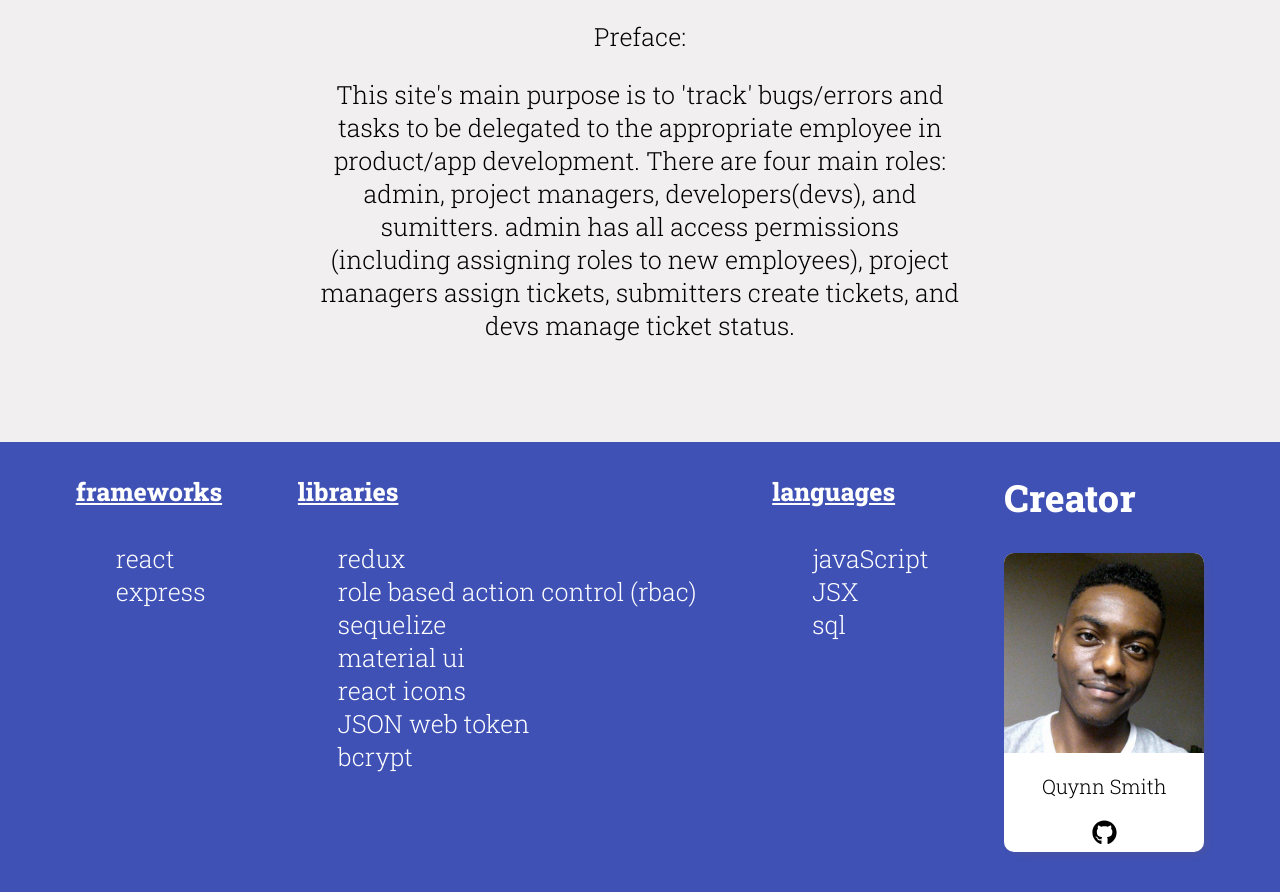
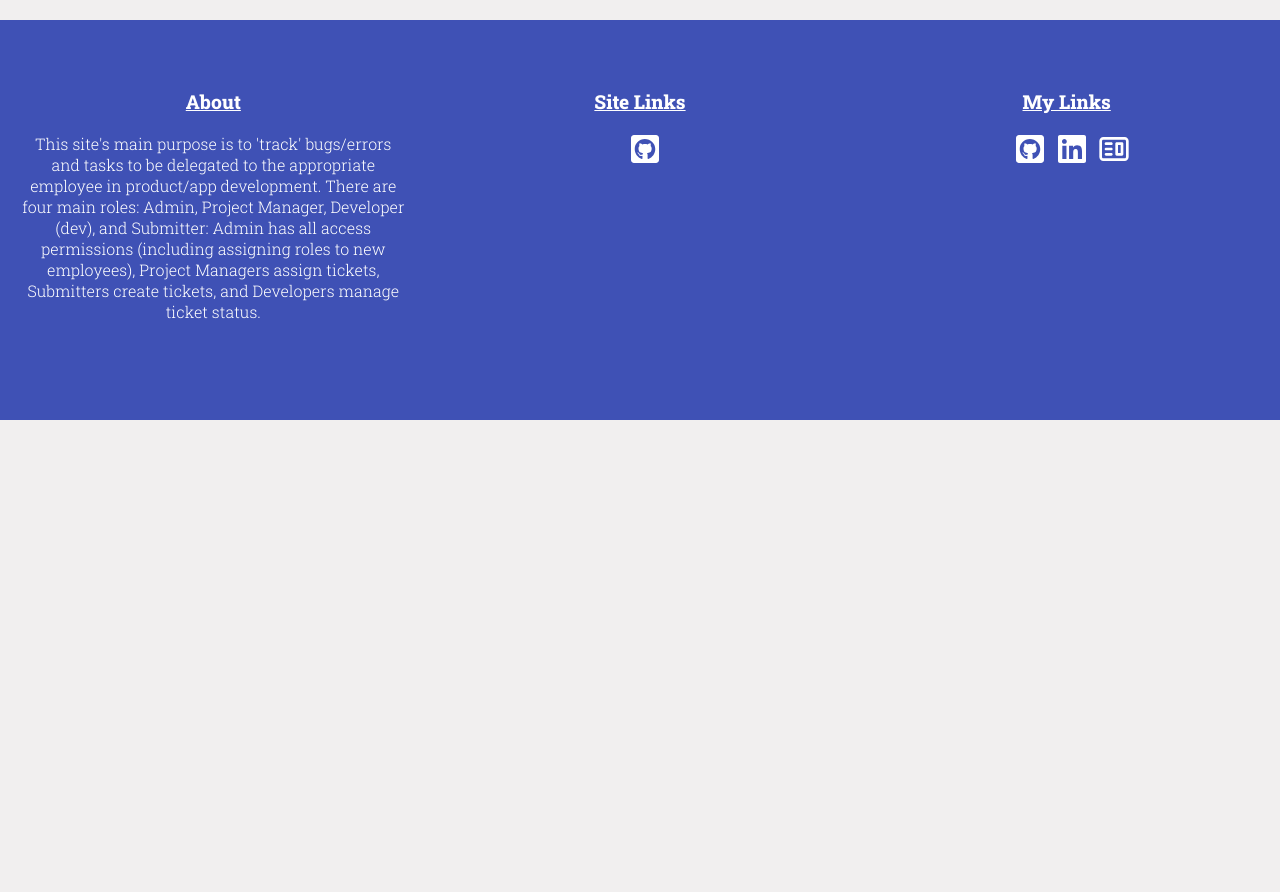
Before and after one commit to qsmity/Bug-tracker, a React (Create React App) app in the folder client/: page / in a window 1280 px wide. Shown: the part 720-1612 px from the top of the page. After the commit the page ends 1140 px from the top, so only its background shows below. Built offline with nearby package versions, Linux system fonts and the light colour scheme.

Commit message:
reformatted footer with links and about information

```diff
--- a/client/src/login.css
+++ b/client/src/login.css
@@ -25,18 +25,43 @@
     align-items: center;
 }
 
-
+/* footer styling */
 
 .footer{
     width: 100%;
-    height: 500px;
+    height: 400px;
     background-color: #3f51b5;
     margin-top: 100px;
     color: white;
-    display: flex;
-    justify-content: space-evenly;
-    font-size: 25px;
+    display: grid;
+    grid-template-columns: 1fr 1fr 1fr;
+    font-size: 1rem;
 }
+
+.footer div{
+    margin: 50px auto;
+    width: 90%;
+    text-align: center;
+    font-size: 1rem;
+}
+.footer p{
+    width: 100%;
+}
+
+.footer-title{
+    font-weight: 700;
+    text-decoration: underline;
+    font-size: 1.2rem;
+}
+
+.footer a {
+    color: white;
+    margin-left: 10px;
+}
+
+
+
+
 
 div li{
     list-style: none;
@@ -79,13 +104,7 @@ div h4{
     font-size: 20px;
 }
 
-.trackerfy-info{
-    margin: 0 auto;
-    width: 50%;
-    text-align: center;
-    font-size: 25px;
 
-}
 
 .github-link:hover{
     cursor: pointer;
--- /dev/null
+++ b/client/src/session/Footer.js
@@ -0,0 +1,37 @@
+import React from 'react'
+import * as FaIcons from 'react-icons/fa'
+import * as CgIcons from 'react-icons/cg'
+
+const Footer = () => {
+    return (
+        <div className='footer'>
+            <div className='trackerfy-info'>
+                <p className='footer-title'>About</p>
+                <p >This site's main purpose is to 'track' bugs/errors and tasks to be delegated to the
+                appropriate employee in product/app development. There are four main roles: Admin, Project Manager, Developer (dev), and Submitter:
+                    Admin has all access permissions (including assigning roles to new employees), Project Managers assign tickets, Submitters create tickets, and Developers manage ticket status.  </p>
+            </div>
+            <div >
+                <p className='footer-title'>Site Links</p>
+                <a href='https://github.com/qsmity/Bug-tracker'>
+                    <FaIcons.FaGithubSquare size='32px'/>
+                </a>
+
+            </div>
+            <div >
+                <p className='footer-title'>My Links</p>
+                <a href='https://github.com/qsmity'>
+                    <FaIcons.FaGithubSquare size='32px'/>
+                </a>
+                <a href='https://www.linkedin.com/in/quynn-smith-a442671bb/'>
+                    <FaIcons.FaLinkedin size='32px'/>
+                </a>
+                <a href='https://www.quynnsmith.com'>
+                    <CgIcons.CgWebsite size='32px'/>
+                </a>
+            </div>
+        </div>
+    )
+}
+
+export default Footer
--- a/client/src/session/LoginForm.js
+++ b/client/src/session/LoginForm.js
@@ -3,10 +3,9 @@ import React, { useState } from 'react'
 import { login } from '../actions/sessionAction'
 import { useDispatch } from 'react-redux';
 import { Link } from 'react-router-dom'
-import * as FaIcons from 'react-icons/fa'
 import * as mui from '@material-ui/core';
-import ProfilePic from '../images/facebook-profile-pic.jpg'
 import SessionNavBar from './SessionNavBar';
+import Footer from './Footer';
 
 const LoginForm = () => {
     const dispatch = useDispatch()
@@ -52,53 +51,7 @@ const LoginForm = () => {
                 }
                 } to='#'>demo_user_submitter</Link></div>
             </div>
-            <div className='trackerfy-info'>
-                <p >Preface:</p>
-                <p >This site's main purpose is to 'track' bugs/errors and tasks to be delegated to the
-                    appropriate employee in product/app development. There are four main roles: admin, project managers, developers(devs), and sumitters.
-                    admin has all access permissions (including assigning roles to new employees), project managers assign tickets, submitters create tickets, and devs manage ticket status.  </p>
-            </div>
-            <div className='footer'>
-                <div>
-                    <h4>frameworks</h4>
-                    <ul>
-                        <li>react</li>
-                        <li>express</li>
-                    </ul>
-                </div>
-                <div>
-                    <h4>libraries</h4>
-                    <ul>
-                        <li>redux</li>
-                        <li>role based action control (rbac)</li>
-                        <li>sequelize</li>
-                        <li>material ui</li>
-                        <li>react icons</li>
-                        <li>JSON web token</li>
-                        <li>bcrypt</li>
-                    </ul>
-                </div>
-                <div>
-                    <h4>languages</h4>
-                    <ul>
-                        <li>javaScript</li>
-                        <li>JSX</li>
-                        <li>sql</li>
-                    </ul>
-                </div>
-                <div>
-                    <h2>Creator</h2>
-                    <div className='img-card'>
-                        <div className='cropped'>
-                            <img className='cropped__img' src={ProfilePic} alt='profile' width='200px' height='300px' />
-                        </div>
-                        <p>Quynn Smith</p>
-                        <div >
-                            <FaIcons.FaGithub className='github-link' onClick={()=>window.location.href='https://github.com/qsmity'}/>
-                        </div>
-                    </div>
-                </div>
-            </div>
+            <Footer/>
         </>
     )
 }
--- a/client/src/session/SignupForm.js
+++ b/client/src/session/SignupForm.js
@@ -4,6 +4,7 @@ import { signup } from '../actions/sessionAction'
 import { useDispatch } from 'react-redux';
 import * as mui from '@material-ui/core';
 import SessionNavBar from './SessionNavBar';
+import Footer from './Footer';
 
 
 
@@ -35,6 +36,7 @@ const SignupForm = () => {
                     <mui.Button variant='contained' color='primary' type='submit'>Sign Up</mui.Button>
                 </form>
             </div>
+            <Footer/>
         </>
     )
 }
```
Also changed, not shown: 1 other file (tests, documents, lock files or other folders).
